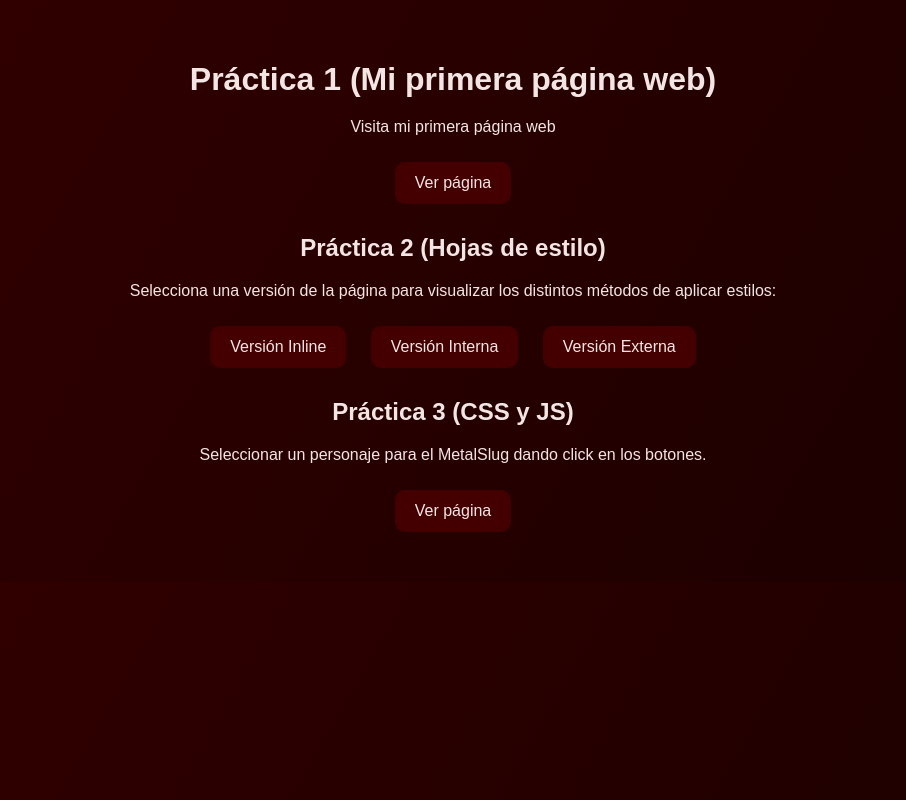
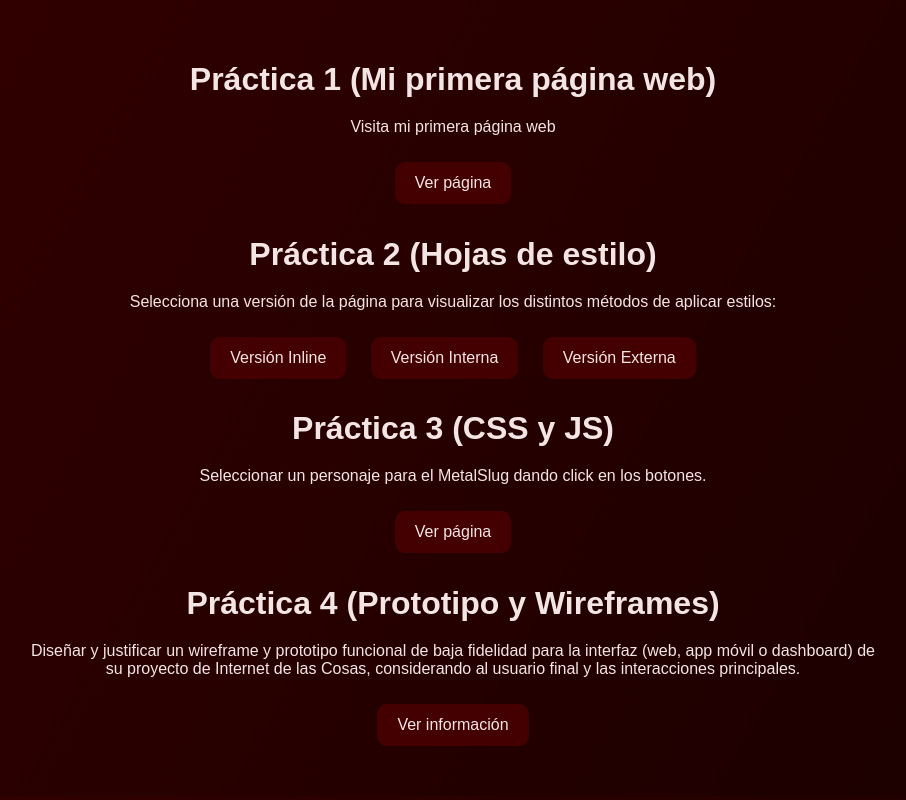
Before and after one commit to HOLYMYBANANAS/index, a plain HTML site: page index.html in a window 1280 px wide. Shown: the whole page, without its empty margins (187-1093 px from the left). Drawn offline with Linux system fonts and the light colour scheme.

Commit message:
Update index.html

```diff
--- a/index.html
+++ b/index.html
@@ -38,7 +38,7 @@
     <div class="links">
         <a href="practica1_miprimerapagina/miprimerapagina.html">Ver página</a>
     </div>
-  <h2><strong>Práctica 2 (Hojas de estilo)</strong></h2>
+  <h1><strong>Práctica 2 (Hojas de estilo)</strong></h1>
   <p>Selecciona una versión de la página para visualizar los distintos métodos de aplicar estilos:</p>
 
   <div class="links">
@@ -47,13 +47,18 @@
     <a href="practica2_estilos/externa.html">Versión Externa</a>
   </div>
 
-  <h2><strong>Práctica 3 (CSS y JS)</strong></h2>
+  <h1><strong>Práctica 3 (CSS y JS)</strong></h1>
   <p>Seleccionar un personaje para el MetalSlug dando click en los botones.</p>
 
   <div class="links">
     <a href="practica4_htmlcss/personajes.html">Ver página</a>
   </div>
 
+  <h1><strong>Práctica 4 (Prototipo y Wireframes)</strong></h1>
+  <p>Diseñar y justificar un wireframe y prototipo funcional de baja fidelidad para la interfaz (web, app móvil o dashboard) de<br>su proyecto de Internet de las Cosas, considerando al usuario final y las interacciones principales.</p>
+  <div class="links">
+    <a href="practica5_interfaz/interfaz.html">Ver información</a>
+  </div>
 
 </body>
 </html>
```
